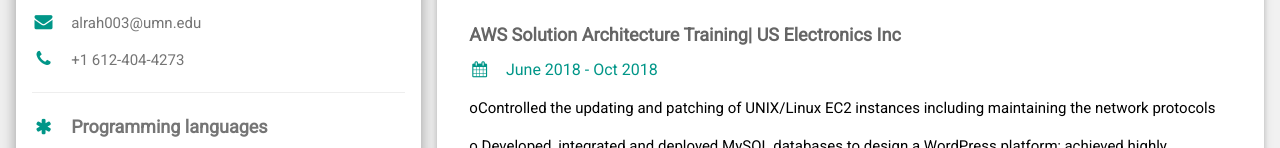
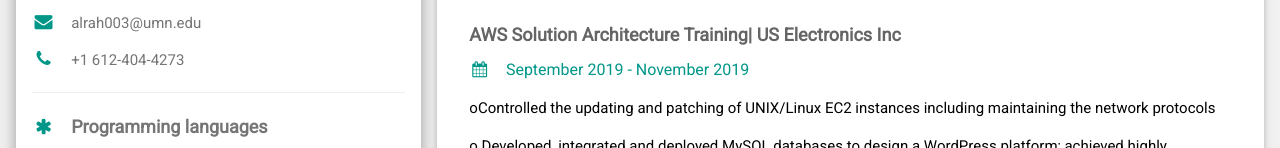
Before and after one commit to alrah003/alrah003.github.io, a plain HTML site: page index.html in a window 1280 px wide. Shown: the part 432-580 px from the top of the page. Drawn offline with nearby package versions, Linux system fonts and the light colour scheme.

Commit message:
Update index.html

```diff
--- a/index.html
+++ b/index.html
@@ -102,7 +102,7 @@
         </div>
         <div class="w3-container">
           <h5 class="w3-opacity"><b>AWS Solution Architecture Training|  US Electronics Inc </b></h5>
-          <h6 class="w3-text-teal"><i class="fa fa-calendar fa-fw w3-margin-right"></i>June 2018 - Oct 2018</h6>
+          <h6 class="w3-text-teal"><i class="fa fa-calendar fa-fw w3-margin-right"></i>September 2019 - November 2019</h6>
           <p>oControlled the updating and patching of UNIX/Linux EC2 instances including maintaining the network protocols </p>
             <p>o Developed, integrated and deployed MySQL databases to design a WordPress platform; achieved highly available, scalable and self-healing automation system on the AWS platform</p>
             <p>o Performed all the necessary network and firewall responsibilities for servers, storage and databases; achieved high fault-tolerant web architecture with AWS cloud resources </p>
```
